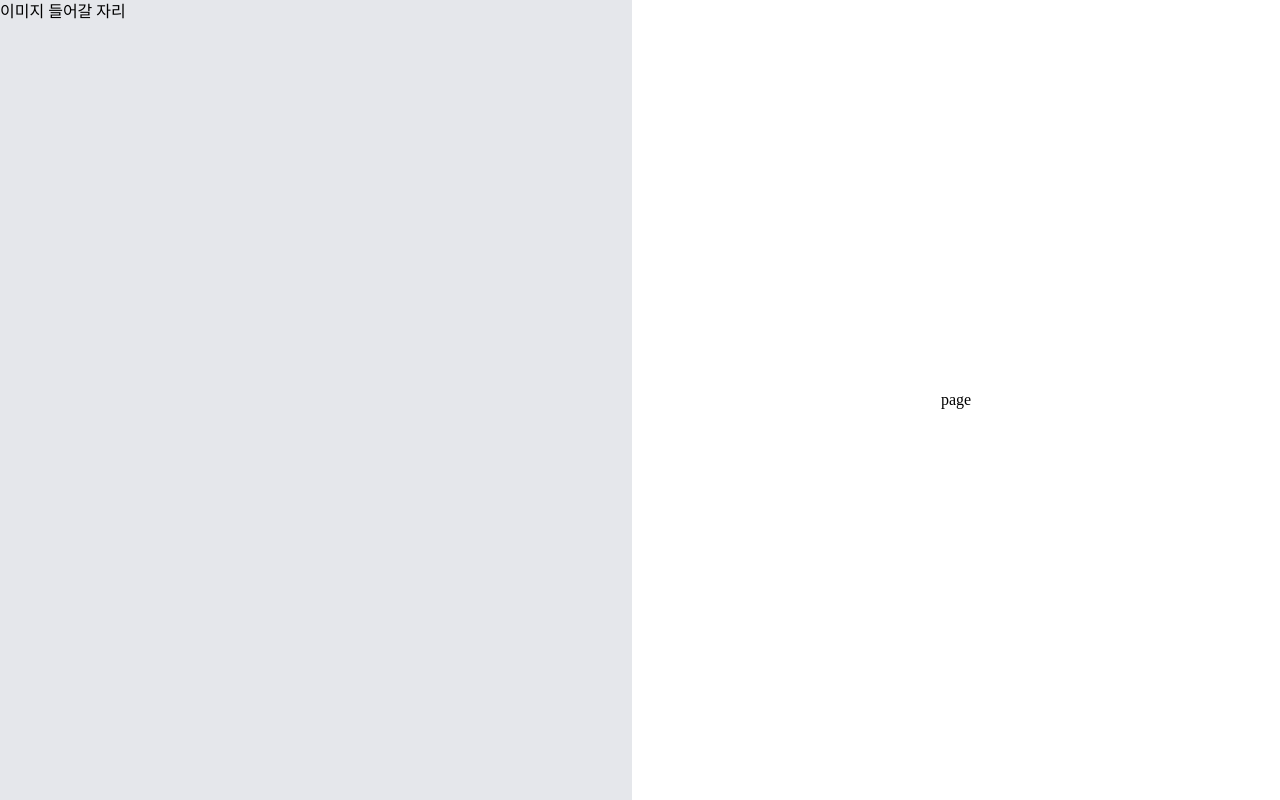
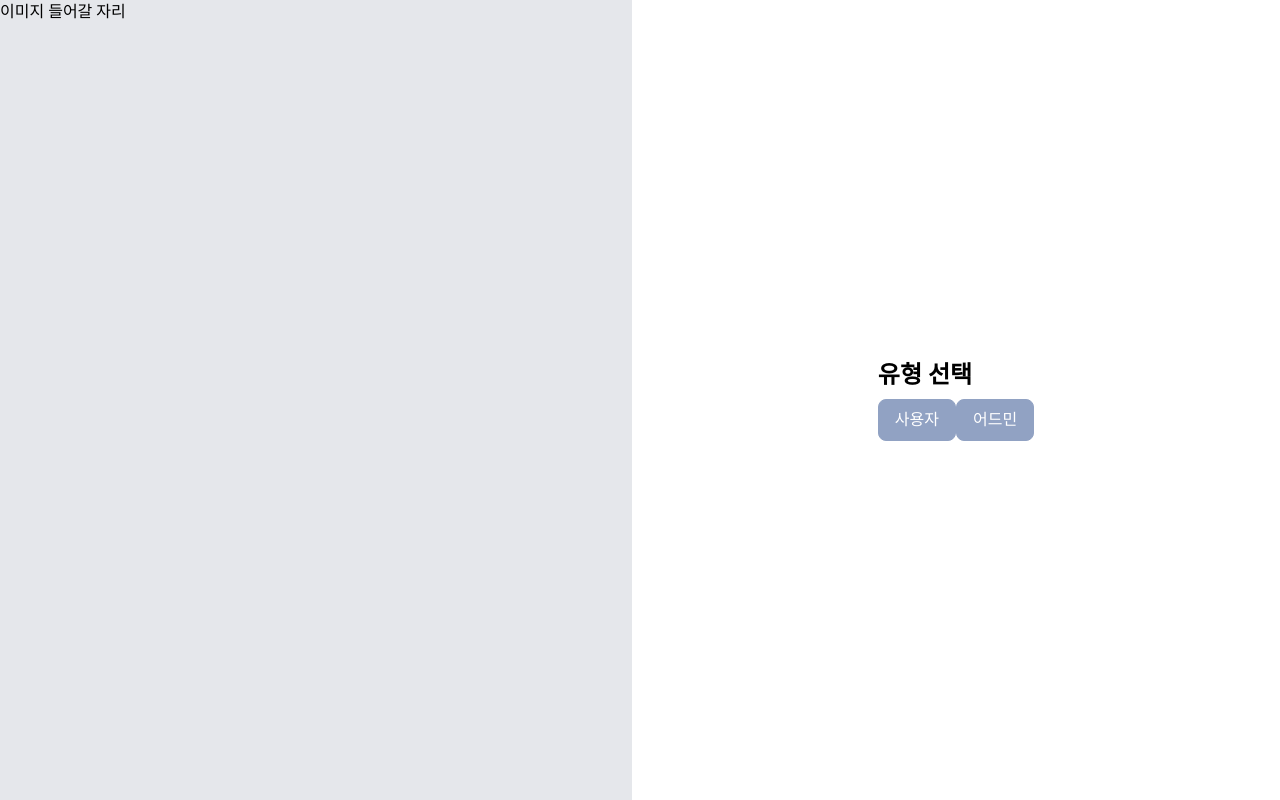
Before and after one commit to MinKonKim/Reservation-Management-System, a Next.js app: page /auth/select-role in a window 1280 px wide. Built offline with nearby package versions, Linux system fonts and the light colour scheme.

Commit message:
feat : 어드민/ 유저 회원가입 페이지 분리.

```diff
--- a/src/app/(page)/auth/select-role/page.tsx
+++ b/src/app/(page)/auth/select-role/page.tsx
@@ -1,5 +1,13 @@
-const page = () => {
-  return <div>page</div>;
+import { Button } from "@/shared/components";
+
+const SelectRolePage = () => {
+  return (
+    <div>
+      <h2 className="title-md">유형 선택</h2>
+      <Button>사용자</Button>
+      <Button>어드민</Button>
+    </div>
+  );
 };
 
-export default page;
+export default SelectRolePage;
--- a/src/app/(page)/auth/signup/page.tsx
+++ b/src/app/(page)/auth/signup/[role]/page.tsx
@@ -1,18 +1,19 @@
-"use client";
-
 import { SignupForm, SignupFormType } from "@/components/signup";
 import { signup } from "@/modules/auth/services/signup";
-import { useRouter } from "next/navigation";
+import { redirect } from "next/navigation";
 import { SubmitHandler } from "react-hook-form";
 
-const SignupPage = () => {
-  const router = useRouter(); // useRouter 훅 사용
-
+const SignupPage = async ({
+  params,
+}: {
+  params: Promise<{ role: string }>;
+}) => {
+  const role = (await params).role;
   const onSubmit: SubmitHandler<SignupFormType> = async (data) => {
     const { email, password } = data;
     const response = await signup(email, password);
     if (response.success) {
-      router.push("/auth/login");
+      redirect("/auth/login");
     } else {
       // TODO:실패 시 사용자에게 알림 (예: 알림 UI 제작)
       alert(response.message);
@@ -23,7 +24,7 @@ const SignupPage = () => {
     <div className="w-full mx-2">
       {/* TODO: 각각의 입력마다 유효성 검사 +  UI  */}
       <h2 className="title-md">회원가입</h2>
-      <SignupForm onSubmit={onSubmit} />
+      {role === "admin" ? null : <SignupForm onSubmit={onSubmit} />}
     </div>
   );
 };
--- /dev/null
+++ b/src/components/select-role/SelectRoles.tsx
@@ -0,0 +1,17 @@
+import { Button } from "@/shared/components";
+import Link from "next/link";
+
+const SelectRoles = () => {
+  return (
+    <div>
+      <Link href={"/auth/signup/user"}>
+        <Button>사용자</Button>
+      </Link>
+      <Link href={"/auth/signup/admin"}>
+        <Button>어드민</Button>
+      </Link>
+    </div>
+  );
+};
+
+export default SelectRoles;
```
